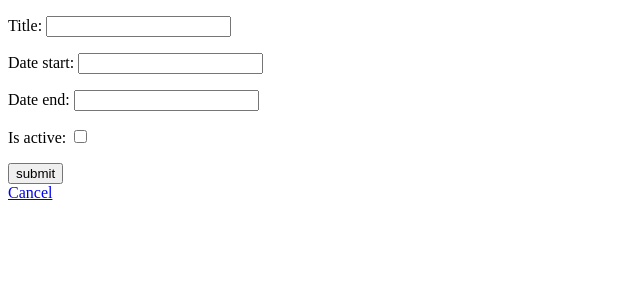
After one commit to ArezKhalimi/jirello, a Django app: page /jirello/projects/1/new_sprint/ in a window 1280 px wide. The commit adds this page. Shown: the top 300 px of the page, without its empty margins (0-640 px from the left). Run offline with Django 3.2, Linux system fonts and the light colour scheme.

Commit message:
Sprint collections for project detail

```diff
--- a/jirello/admin.py
+++ b/jirello/admin.py
@@ -1,7 +1,9 @@
 from django.contrib import admin
 from jirello.models import User
 from jirello.models import ProjectModel
+from jirello.models import Sprint
 
 
 admin.site.register(User)
 admin.site.register(ProjectModel)
+admin.site.register(Sprint)
--- a/jirello/forms.py
+++ b/jirello/forms.py
@@ -1,6 +1,7 @@
 from django import forms
 from jirello.models.user_model import User
 from jirello.models.project_model import ProjectModel
+from jirello.models.project_model import Sprint
 
 
 class RegistrationForm(forms.ModelForm):
@@ -51,3 +52,29 @@ class ProjectForm(forms.ModelForm):
     class Meta:
         model = ProjectModel
         fields = ['title', 'description', 'users']
+
+
+class SprintForm(forms.ModelForm):
+    title = forms.CharField(max_length=100)
+    date_start = forms.DateField(
+        widget=forms.widgets.DateInput(format="%d/%m/%Y"))
+    date_end = forms.DateField(
+        widget=forms.widgets.DateInput(format="%d/%m/%Y"))
+    is_active = forms.BooleanField()
+
+    # def __init__(self, *args, **kwargs):
+    #    self.request = kwargs.pop('request', None)
+    #    return super(SprintForm, self).__init__(*args, **kwargs)
+
+    # def save(self, *args, **kwargs):
+    #     kwargs['commit'] = False
+    #     obj = super(SprintForm, self).save(*args, **kwargs)
+    #     if self.request:
+    #         obj.owner = self.request.user
+    #     obj.save()
+    #     return obj
+
+    class Meta:
+        model = Sprint
+        #exclude = ('owner', )
+        fields = ('title', 'date_start', 'date_end', 'is_active')
--- a/jirello/models/sprint_model.py
+++ b/jirello/models/sprint_model.py
@@ -6,9 +6,9 @@ class Sprint(models.Model):
     title = models.CharField(max_length=128, unique=True)
     date_start = models.DateTimeField()
     date_end = models.DateTimeField()
-    is_active = models.BooleanField()
+    is_active = models.BooleanField(default=True, blank=True)
 
     owner = models.ForeignKey(to=User, related_name='created_sprints')
 
     def __unicode__(self):
-        return self.username
+        return self.title
--- a/jirello/urls.py
+++ b/jirello/urls.py
@@ -12,4 +12,7 @@ urlpatterns = (
     url(r'^projects/(?P<projectmodel_id>[0-9]+)/$',
         views.projects_detail,
         name='projects_detail'),
+    url(r'^projects/(?P<projectmodel_id>[0-9]+)/new_sprint/$',
+        views.new_sprint,
+        name='new_sprint'),
 )
--- a/jirello/views.py
+++ b/jirello/views.py
@@ -1,6 +1,6 @@
 from django.shortcuts import render
 from jirello.models import User, Task, Sprint, ProjectModel
-from jirello.forms import RegistrationForm, AuthenticationForm, ProjectForm
+from jirello.forms import RegistrationForm, AuthenticationForm, ProjectForm, SprintForm
 from django.http import HttpResponse, HttpResponseRedirect
 from django.shortcuts import get_object_or_404
 
@@ -84,6 +84,7 @@ def new_project(request):
     form = ProjectForm()
     if request.method == 'POST':
         form = ProjectForm(request.POST)
+        # if request.POST.get('edit'): form = ProjectForm(instance(ProjectModel.object.get(pk)))
         if form.is_valid:
             form.save()
             return HttpResponseRedirect('/jirello/projects')
@@ -91,10 +92,33 @@ def new_project(request):
     return render(request, 'jirello/new_project.html', context_dict)
 
 
+def new_sprint(request, projectmodel_id):
+    form = SprintForm
+    if request.method == 'POST':
+        form = SprintForm(request.POST)
+        form.owner = request.user.id
+        if form.is_valid:
+            f = form.save(commit=False)
+            f.owner = request.user
+            f.projects = ProjectModel.objects.get_object_or_404(
+                pk=projectmodel_id)
+            f.save()
+            # how to redirect to some project? : jirllo/projects/id_project
+            return HtStpResponseRedirect('/jirello/projects')
+    context_dict = {'form': form, }
+    return render(request, 'jirello/new_sprint.html', context_dict)
+
+
 def projects_detail(request, projectmodel_id):
-    exist = get_object_or_404(ProjectModel, pk=projectmodel_id)
-    project = ProjectModel.objects.filter(pk=projectmodel_id).prefetch_related('users')
+    # 404 error if project does not exist
+    get_object_or_404(ProjectModel, pk=projectmodel_id)
+    project = ProjectModel.objects.filter(
+        pk=projectmodel_id).prefetch_related('users')
+    sprints = Sprint.objects.filter(
+        projects=projectmodel_id).order_by('date_end')
+    context_dict = {'project': project, 'sprints': sprints}
+
     if request.POST.get('delete'):
         project.delete()
         return HttpResponseRedirect('/jirello/projects')
-    return render(request, 'jirello/project_detail.html', {'project':project})
+    return render(request, 'jirello/project_detail.html', context_dict)
--- /dev/null
+++ b/templates/jirello/new_sprint.html
@@ -0,0 +1,10 @@
+<!DOCTYPE html>
+<html>
+	<body>
+<form id="form" method="POST" action="{% url 'new_sprint' '13' %}">
+    {% csrf_token %}
+    {{form.as_p}}
+    <input type="submit" value="submit"  />
+</form>
+ 	<a href="{% url 'projects' %}">Cancel</a>
+</html>
--- a/templates/jirello/project_detail.html
+++ b/templates/jirello/project_detail.html
@@ -5,11 +5,16 @@
 {% for p in project%}
 	Name	{{p.title}}<br>
 	ID		{{p.id}}<br>
+	<a href="{% url 'new_sprint' p.id %}">TEST Create a new Sprint</a><br>
 	Workers <br>
 	{% for u in p.users.all %}
 		{{u.email}}<br>
 	{% endfor%}
 {% endfor %}
+The list of project sprints:<br><b>
+{% for s in sprints %}
+	{{s.title}}
+{% endfor %}</b>
 <form id="delete" method="POST">
 {% csrf_token %}
 	<input type="submit" value="delete" name="delete" onclick="return confirm('Are you sure?')" />
```
